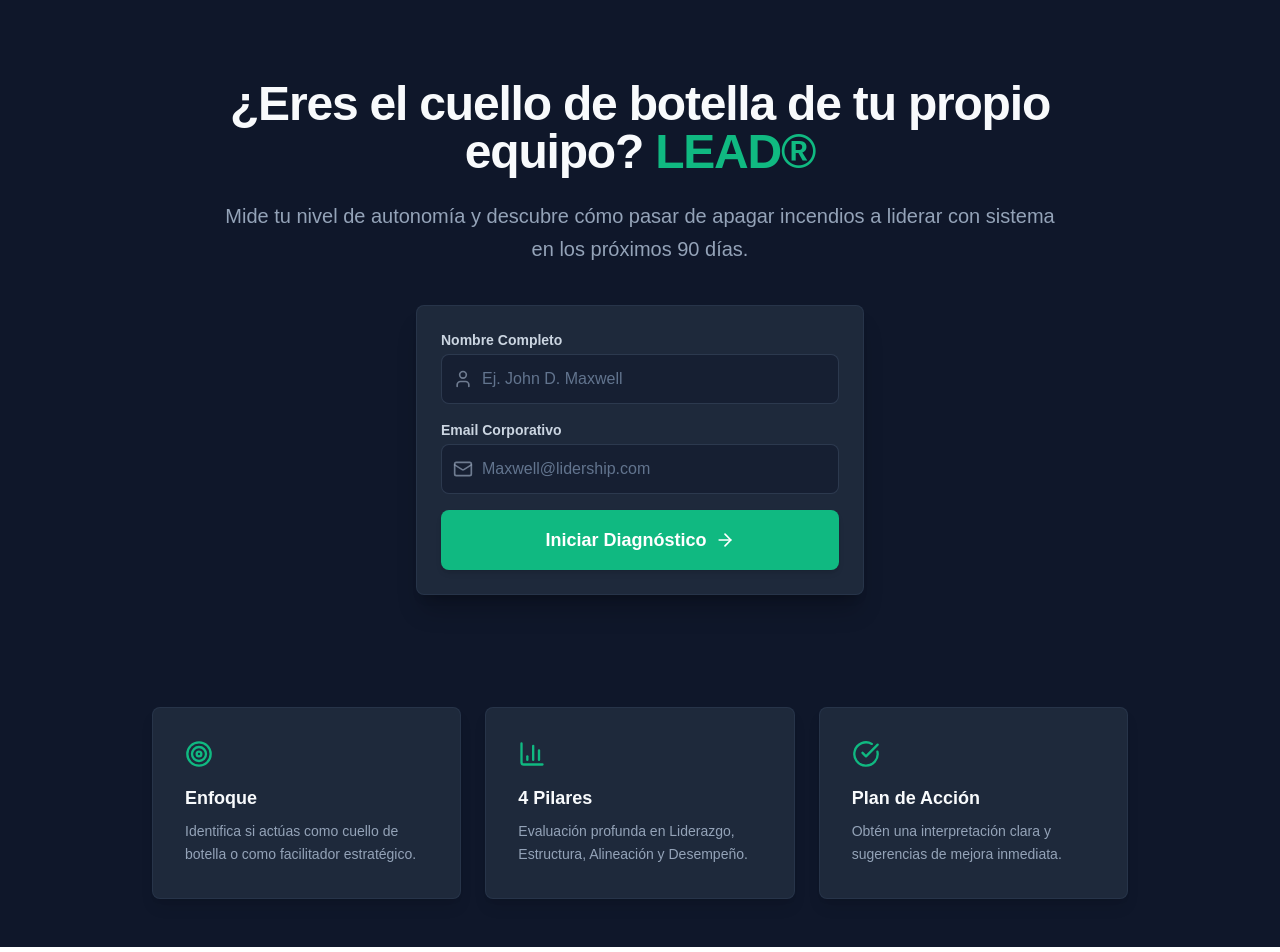
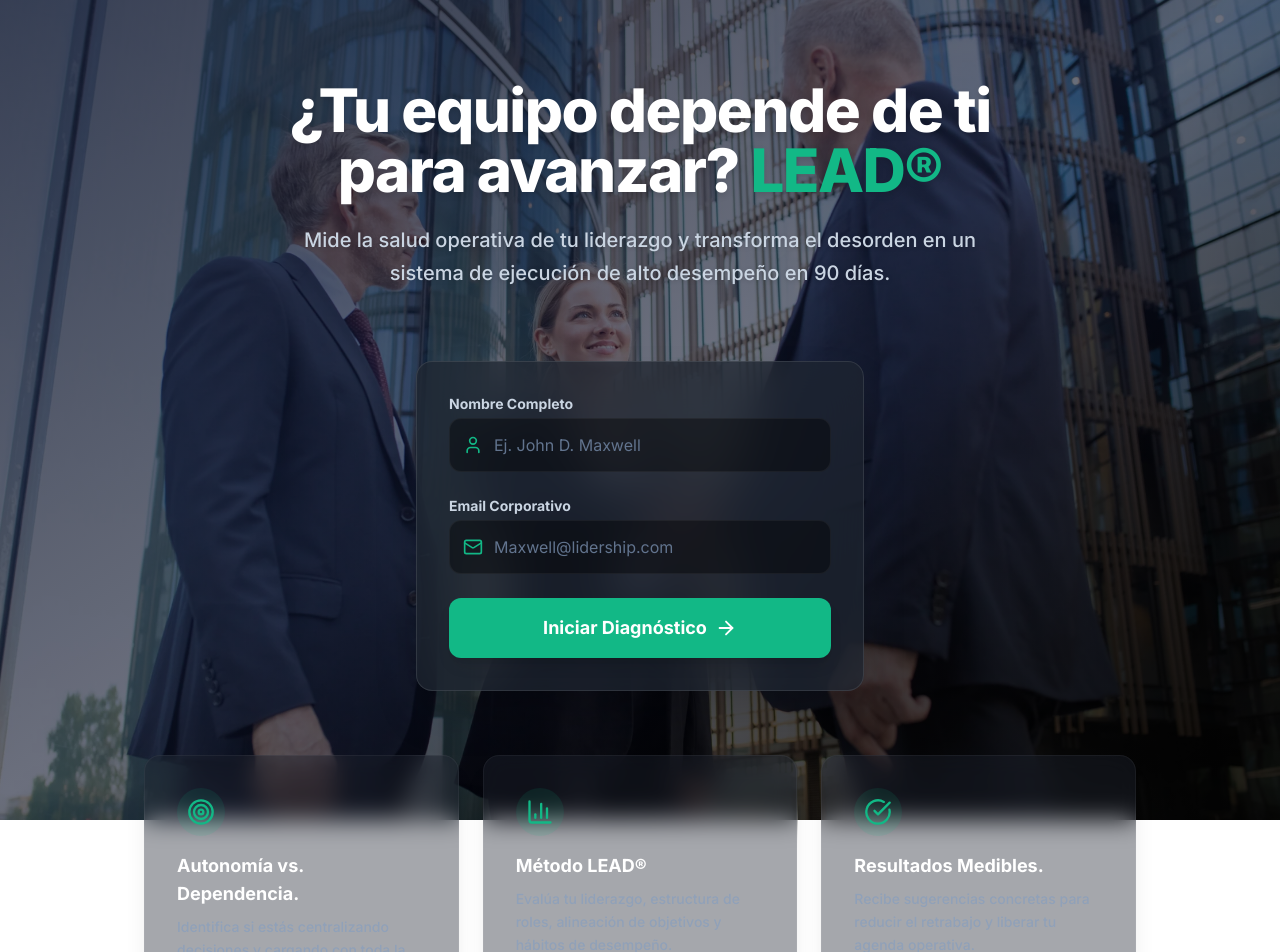
Before and after one commit to rsebastiantrinidad-prog/metodoLEAD, a Next.js app: page / in a window 1280 px wide. Shown: the top 952 px of the page. Built offline with nearby package versions, Linux system fonts and the light colour scheme.

Commit message:
v1.21 - Mejora estetica nueva foto

```diff
--- a/app/page.tsx
+++ b/app/page.tsx
@@ -1,6 +1,6 @@
 "use client";
 
-import { useState } from 'react';
+import { useState, useEffect } from 'react';
 import { useRouter } from 'next/navigation';
 import { ArrowRight, CheckCircle, Target, BarChart3, Mail, User } from 'lucide-react';
 
@@ -9,6 +9,17 @@ export default function Home() {
   const [nombre, setNombre] = useState('');
   const [email, setEmail] = useState('');
   const [isSubmitting, setIsSubmitting] = useState(false);
+  const [scrollY, setScrollY] = useState(0);
+
+  useEffect(() => {
+    const handleScroll = () => {
+      setScrollY(window.scrollY);
+    };
+
+    // Use passive listener for better performance
+    window.addEventListener("scroll", handleScroll, { passive: true });
+    return () => window.removeEventListener("scroll", handleScroll);
+  }, []);
 
   const handleSubmit = (e: React.FormEvent) => {
     e.preventDefault();
@@ -20,81 +31,114 @@ export default function Home() {
       router.push('/diagnostico');
     }
   };
+
   return (
-    <main className="min-h-screen bg-lead-navy text-lead-slate-light transition-colors selection:bg-lead-teal/20">
-      {/* Hero Section */}
-      <section className="max-w-4xl mx-auto pt-20 pb-16 px-6 text-center">
-        <h1 className="text-4xl md:text-5xl font-extrabold text-lead-white mb-6 tracking-tight">
-          ¿Eres el cuello de botella de tu propio equipo? <span className="text-lead-teal">LEAD®</span>
-        </h1>
-        <p className="text-xl text-lead-slate mb-10 leading-relaxed font-medium">
-          Mide tu nivel de autonomía y descubre cómo pasar de apagar incendios a liderar con sistema en los próximos 90 días.
-        </p>
+    <main className="relative min-h-screen flex flex-col justify-center items-center text-slate-200 selection:bg-[#12b886]/30 font-sans overflow-hidden">
+      {/* Background Image with Gradient Overlay & Parallax Animation */}
+      <div
+        className="fixed inset-0 z-0 bg-cover bg-center bg-no-repeat will-change-transform transition-transform duration-1000 ease-out"
+        style={{
+          backgroundImage: `url('/image_1.png')`,
+          // Escala sutil de 1.05, y velocidad reducida a 0.04 (4% del scroll) para un parallax extremadamente suave y flotante
+          transform: `scale(1.05) translateY(${scrollY * 0.04}px)`,
+        }}
+      >
+        <div className="absolute inset-0 bg-gradient-to-br from-[#0a1128]/80 via-[#0a1128]/60 to-black/85"></div>
+      </div>
 
-        <form onSubmit={handleSubmit} className="max-w-md mx-auto bg-lead-surface p-6 rounded-lg shadow-black/20 shadow-xl border border-slate-700/50 space-y-4">
-          <div className="text-left">
-            <label className="block text-sm font-bold text-lead-slate-light mb-1">Nombre Completo</label>
-            <div className="relative">
-              <div className="absolute inset-y-0 left-0 pl-3 flex items-center pointer-events-none">
-                <User className="h-5 w-5 text-lead-slate/70" />
+      {/* Content Container */}
+      <div className="relative z-10 w-full max-w-5xl px-4 py-12 md:py-20 flex flex-col items-center">
+
+        {/* Hero Section */}
+        <div className="text-center max-w-3xl mb-10">
+          <h1 className="text-4xl md:text-5xl lg:text-6xl font-extrabold text-white mb-6 tracking-tight drop-shadow-md">
+            ¿Tu equipo depende de ti para avanzar? <span className="text-[#12b886]">LEAD®</span>
+          </h1>
+          <p className="text-lg md:text-xl text-slate-300 mb-8 leading-relaxed font-medium drop-shadow-sm max-w-2xl mx-auto">
+            Mide la salud operativa de tu liderazgo y transforma el desorden en un sistema de ejecución de alto desempeño en 90 días.
+          </p>
+        </div>
+
+        {/* Central Form with Glassmorphism */}
+        <form
+          onSubmit={handleSubmit}
+          className="w-full max-w-md bg-[#1e2531]/70 backdrop-blur-xl p-8 rounded-2xl shadow-2xl border border-white/10 space-y-6"
+        >
+          <div className="text-left space-y-1">
+            <label className="block text-sm font-bold text-slate-300">Nombre Completo</label>
+            <div className="relative group">
+              <div className="absolute inset-y-0 left-0 pl-3.5 flex items-center pointer-events-none">
+                <User className="h-5 w-5 text-[#12b886] group-focus-within:text-[#12b886] transition-colors" />
               </div>
               <input
                 type="text"
                 required
                 value={nombre}
                 onChange={(e) => setNombre(e.target.value)}
-                className="w-full pl-10 pr-3 py-3 border border-slate-600/50 rounded-lg focus:ring-2 focus:ring-lead-teal focus:border-lead-teal bg-slate-900/50 text-lead-white placeholder-slate-500 transition-colors"
+                className="w-full pl-11 pr-4 py-3.5 bg-black/40 border border-white/5 rounded-xl focus:ring-2 focus:ring-[#12b886] focus:border-[#12b886] text-white placeholder-slate-500 transition-all outline-none"
                 placeholder="Ej. John D. Maxwell"
               />
             </div>
           </div>
-          <div className="text-left">
-            <label className="block text-sm font-bold text-lead-slate-light mb-1">Email Corporativo</label>
-            <div className="relative">
-              <div className="absolute inset-y-0 left-0 pl-3 flex items-center pointer-events-none">
-                <Mail className="h-5 w-5 text-lead-slate/70" />
+
+          <div className="text-left space-y-1">
+            <label className="block text-sm font-bold text-slate-300">Email Corporativo</label>
+            <div className="relative group">
+              <div className="absolute inset-y-0 left-0 pl-3.5 flex items-center pointer-events-none">
+                <Mail className="h-5 w-5 text-[#12b886] group-focus-within:text-[#12b886] transition-colors" />
               </div>
               <input
                 type="email"
                 required
                 value={email}
                 onChange={(e) => setEmail(e.target.value)}
-                className="w-full pl-10 pr-3 py-3 border border-slate-600/50 rounded-lg focus:ring-2 focus:ring-lead-teal focus:border-lead-teal bg-slate-900/50 text-lead-white placeholder-slate-500 transition-colors"
+                className="w-full pl-11 pr-4 py-3.5 bg-black/40 border border-white/5 rounded-xl focus:ring-2 focus:ring-[#12b886] focus:border-[#12b886] text-white placeholder-slate-500 transition-all outline-none"
                 placeholder="Maxwell@lidership.com"
               />
             </div>
           </div>
+
           <button
             type="submit"
             disabled={isSubmitting}
-            className="w-full flex items-center justify-center gap-2 bg-lead-teal hover:bg-teal-700 disabled:bg-teal-400 text-white px-8 py-4 rounded-lg text-lg font-bold transition-all shadow-md hover:shadow-lg mt-4"
+            className="w-full flex items-center justify-center gap-2 bg-[#12b886] hover:bg-[#0fa376] disabled:bg-[#12b886]/50 text-white px-8 py-4 rounded-xl text-lg font-bold transition-all shadow-lg hover:shadow-[#12b886]/25 mt-4"
           >
             {isSubmitting ? 'Iniciando...' : 'Iniciar Diagnóstico'}
-            <ArrowRight size={20} />
+            <ArrowRight size={22} />
           </button>
         </form>
-      </section>
 
-      {/* Objetivos del Test */}
-      <section className="max-w-5xl mx-auto py-12 px-6">
-        <div className="grid md:grid-cols-3 gap-6">
-          <div className="bg-lead-surface p-8 rounded-lg border border-slate-700/50 shadow-black/10 shadow-lg hover:border-lead-teal/40 transition-colors">
-            <Target className="text-lead-teal mb-4" size={28} />
-            <h3 className="text-lg font-bold mb-2 text-lead-white">Enfoque</h3>
-            <p className="text-lead-slate font-medium text-sm leading-relaxed">Identifica si actúas como cuello de botella o como facilitador estratégico.</p>
+        {/* Objetivos del Test */}
+        <div className="grid md:grid-cols-3 gap-6 mt-16 w-full max-w-5xl">
+          <div className="bg-[#1e2531]/40 backdrop-blur-md p-6 lg:p-8 rounded-2xl border border-white/5 shadow-xl hover:bg-[#1e2531]/60 hover:border-[#12b886]/30 transition-all group">
+            <div className="w-12 h-12 rounded-full bg-[#12b886]/10 flex items-center justify-center mb-4 group-hover:bg-[#12b886]/20 transition-colors">
+              <Target className="text-[#12b886]" size={28} />
+            </div>
+            <h3 className="text-lg font-bold mb-2 text-white">Autonomía vs. Dependencia.</h3>
+            <p className="text-slate-400 font-medium text-sm leading-relaxed">
+              Identifica si estás centralizando decisiones y cargando con toda la operación.
+            </p>
           </div>
-          <div className="bg-lead-surface p-8 rounded-lg border border-slate-700/50 shadow-black/10 shadow-lg hover:border-lead-teal/40 transition-colors">
-            <BarChart3 className="text-lead-teal mb-4" size={28} />
-            <h3 className="text-lg font-bold mb-2 text-lead-white">4 Pilares</h3>
-            <p className="text-lead-slate font-medium text-sm leading-relaxed">Evaluación profunda en Liderazgo, Estructura, Alineación y Desempeño.</p>
+          <div className="bg-[#1e2531]/40 backdrop-blur-md p-6 lg:p-8 rounded-2xl border border-white/5 shadow-xl hover:bg-[#1e2531]/60 hover:border-[#12b886]/30 transition-all group">
+            <div className="w-12 h-12 rounded-full bg-[#12b886]/10 flex items-center justify-center mb-4 group-hover:bg-[#12b886]/20 transition-colors">
+              <BarChart3 className="text-[#12b886]" size={28} />
+            </div>
+            <h3 className="text-lg font-bold mb-2 text-white">Método LEAD®</h3>
+            <p className="text-slate-400 font-medium text-sm leading-relaxed">
+              Evalúa tu liderazgo, estructura de roles, alineación de objetivos y hábitos de desempeño.
+            </p>
           </div>
-          <div className="bg-lead-surface p-8 rounded-lg border border-slate-700/50 shadow-black/10 shadow-lg hover:border-lead-teal/40 transition-colors">
-            <CheckCircle className="text-lead-teal mb-4" size={28} />
-            <h3 className="text-lg font-bold mb-2 text-lead-white">Plan de Acción</h3>
-            <p className="text-lead-slate font-medium text-sm leading-relaxed">Obtén una interpretación clara y sugerencias de mejora inmediata.</p>
+          <div className="bg-[#1e2531]/40 backdrop-blur-md p-6 lg:p-8 rounded-2xl border border-white/5 shadow-xl hover:bg-[#1e2531]/60 hover:border-[#12b886]/30 transition-all group">
+            <div className="w-12 h-12 rounded-full bg-[#12b886]/10 flex items-center justify-center mb-4 group-hover:bg-[#12b886]/20 transition-colors">
+              <CheckCircle className="text-[#12b886]" size={28} />
+            </div>
+            <h3 className="text-lg font-bold mb-2 text-white">Resultados Medibles.</h3>
+            <p className="text-slate-400 font-medium text-sm leading-relaxed">
+              Recibe sugerencias concretas para reducir el retrabajo y liberar tu agenda operativa.
+            </p>
           </div>
         </div>
-      </section>
+      </div>
     </main>
   );
 }
```
Also changed, not shown: public/image_1.png (added).
